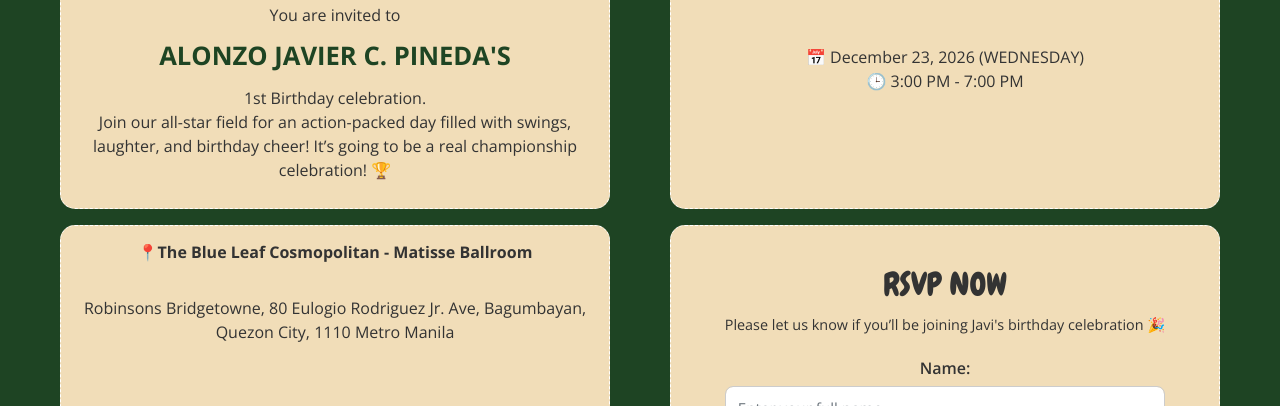
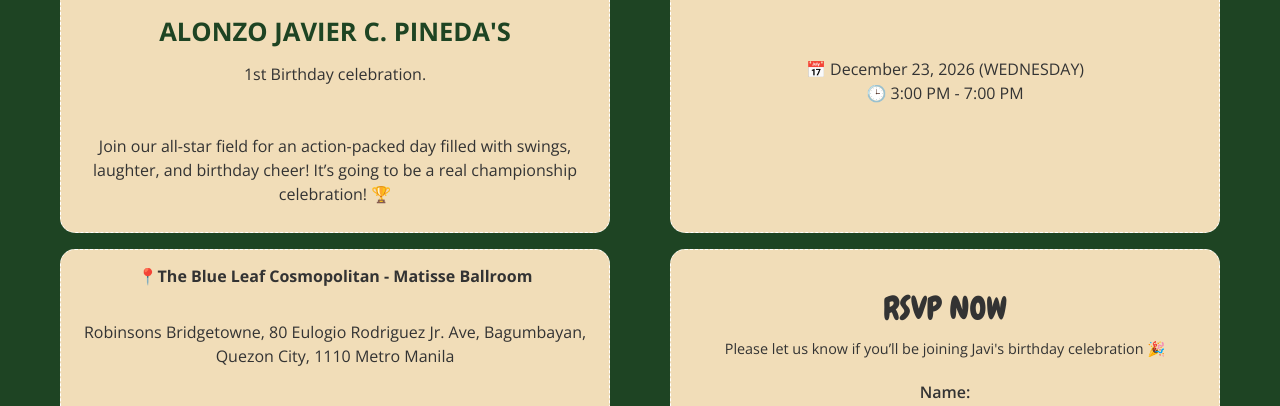
Before and after one commit to UI-Gab/onlineinvitation, a plain HTML site: page index.html in a window 1280 px wide. Shown: the part 757-1163 px from the top of the page. Drawn offline with nearby package versions, Linux system fonts and the light colour scheme; grey boxes are pictures that could not be loaded.

Commit message:
Update index.html
removed you are invited line

```diff
--- a/index.html
+++ b/index.html
@@ -121,7 +121,7 @@
             <!-- Start of Birthday Message -->
             <div class="bday-message" data-aos="fade-right" data-aos-duration="1000">
                 <h2 class="text-center">HOLE IN ONE! ⛳️</h2>
-                <p class="text-center invite-message">You are invited to <span>Alonzo Javier C. Pineda's</span> 1st Birthday celebration.<br>
+                <p class="text-center invite-message"><span>Alonzo Javier C. Pineda's</span> 1st Birthday celebration.<br><br><br>
                   Join our all-star field for an action-packed day filled with swings, laughter, and birthday cheer! It’s going to be a real championship celebration! 🏆</p>
             </div>
             <!-- End of Birthday Message -->
```
